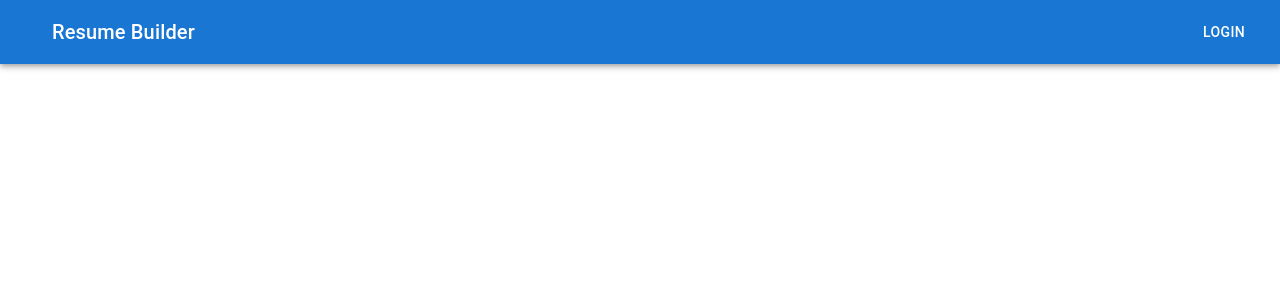
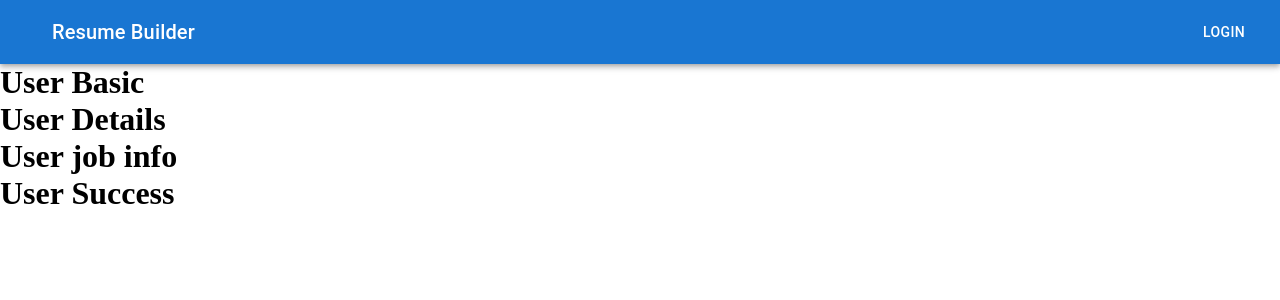
Before and after one commit to niaziiii/resume-builder, a React (Create React App) app: page / in a window 1280 px wide. Shown: the top 300 px of the page. Built offline with nearby package versions, Linux system fonts and the light colour scheme.

Commit message:
Added files structures

```diff
--- a/src/App.js
+++ b/src/App.js
@@ -1,10 +1,12 @@
 import React from 'react'
 import NavigationBar from './components/NavigationBar/NavigationBar'
+import UserInfo from './components/UserInfo/UserInfo'
 import './style/style.css'
 function App() {
   return (
     <div>
       <NavigationBar/>
+      <UserInfo/>
     </div>
   )
 }
--- /dev/null
+++ b/src/components/Forms/UserBasic/UserBasic.jsx
@@ -0,0 +1,11 @@
+import React from 'react'
+
+const UserBasic = () => {
+  return (
+    <div>
+      <h1>User Basic</h1>
+    </div>
+  )
+}
+
+export default UserBasic
--- /dev/null
+++ b/src/components/Forms/UserDetails/UserDetails.jsx
@@ -0,0 +1,11 @@
+import React from 'react'
+
+const UserDetails = () => {
+  return (
+    <div>
+      <h1>User Details</h1>
+    </div>
+  )
+}
+
+export default UserDetails
--- /dev/null
+++ b/src/components/Forms/UserJobInfo/UserJobInfo.jsx
@@ -0,0 +1,11 @@
+import React from 'react'
+
+const UserJobInfo = () => {
+  return (
+    <div>
+      <h1>User job info</h1>
+    </div>
+  )
+}
+
+export default UserJobInfo
--- /dev/null
+++ b/src/components/Forms/UserSuccess/UserSuccess.jsx
@@ -0,0 +1,11 @@
+import React from 'react'
+
+const UserSuccess = () => {
+  return (
+    <div>
+      <h1>User Success</h1>
+    </div>
+  )
+}
+
+export default UserSuccess
--- /dev/null
+++ b/src/components/Forms/index.js
@@ -0,0 +1,14 @@
+import UserBasic from './UserBasic/UserBasic'
+import UserDetails from './UserDetails/UserDetails'
+import UserJobInfo from './UserJobInfo/UserJobInfo'
+import UserSuccess from './UserSuccess/UserSuccess'
+
+
+let rendersComponets;
+// eslint-disable-next-line
+export default rendersComponets = {
+    UserBasic,
+    UserJobInfo,
+    UserDetails,
+    UserSuccess
+}
--- /dev/null
+++ b/src/components/UserInfo/UserInfo.jsx
@@ -0,0 +1,14 @@
+import React from 'react'
+import rendersComponets from './../Forms/index'
+
+function UserInfo() {
+    return (
+        <>
+            <rendersComponets.UserBasic />
+            <rendersComponets.UserDetails />
+            <rendersComponets.UserJobInfo />
+            <rendersComponets.UserSuccess />
+        </>
+    )
+}
+export default UserInfo
```
Also changed, not shown: 1 other file (tests, documents, lock files or other folders).
